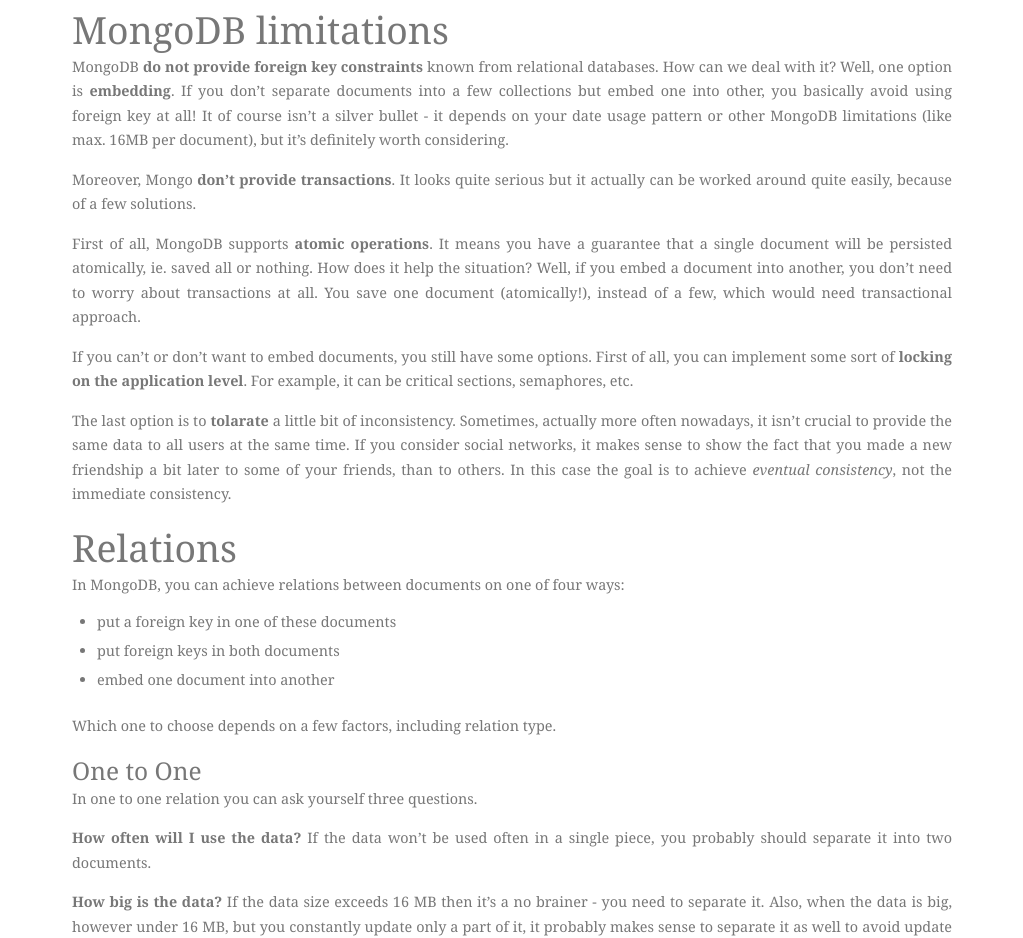
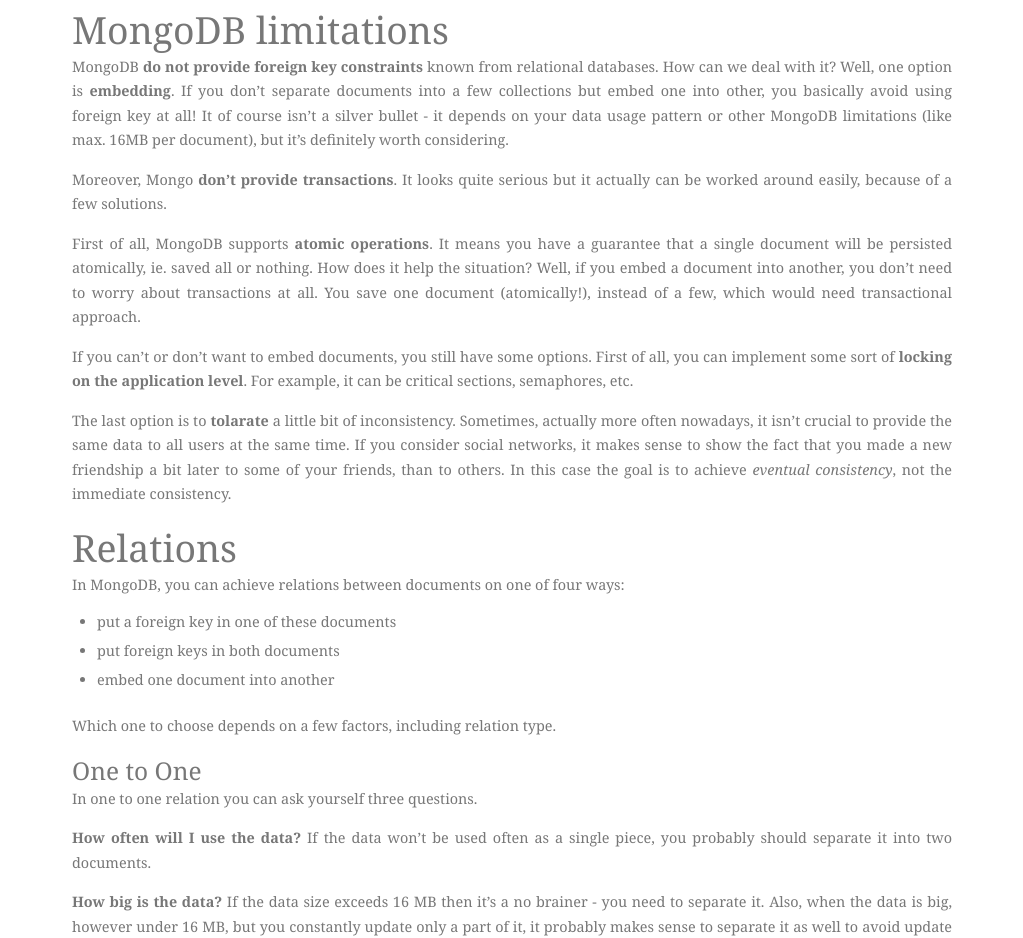
Before and after one commit to MarcinSwierczynski/marcinos.github.com, a Jekyll site: the page built from _posts/2012-11-11-schema-design-in-mongodb.markdown, in a window 1280 px wide and 1400 px high. Shown: the part 345-1283 px from the top of the window, without its empty margins (128-1151 px from the left). Built offline with Jekyll 4.4.1, drawn with Linux system fonts in a browser that asks for light colours; Markdown is read by kramdown in place of the engine named in the settings; some of the changed text lies outside the part shown.

Commit message:
Schema design in MongoDB post - fixes

```diff
--- a/_posts/2012-11-11-schema-design-in-mongodb.markdown
+++ b/_posts/2012-11-11-schema-design-in-mongodb.markdown
@@ -16,9 +16,9 @@
 
 ## MongoDB limitations
 
-MongoDB **do not provide foreign key constraints** known from relational databases. How can we deal with it? Well, one option is **embedding**. If you don't separate documents into a few collections but embed one into other, you basically avoid using foreign key at all! It of course isn't a silver bullet - it depends on your date usage pattern or other MongoDB limitations (like max. 16MB per document), but it's definitely worth considering.
+MongoDB **do not provide foreign key constraints** known from relational databases. How can we deal with it? Well, one option is **embedding**. If you don't separate documents into a few collections but embed one into other, you basically avoid using foreign key at all! It of course isn't a silver bullet - it depends on your data usage pattern or other MongoDB limitations (like max. 16MB per document), but it's definitely worth considering.
 
-Moreover, Mongo **don't provide transactions**. It looks quite serious but it actually can be worked around quite easily, because of a few solutions.
+Moreover, Mongo **don't provide transactions**. It looks quite serious but it actually can be worked around easily, because of a few solutions.
 
 First of all, MongoDB supports **atomic operations**. It means you have a guarantee that a single document will be persisted atomically, ie. saved all or nothing. How does it help the situation? Well, if you embed a document into another, you don't need to worry about transactions at all. You save one document (atomically!), instead of a few, which would need transactional approach.
 
@@ -29,6 +29,7 @@
 ## Relations
 
 In MongoDB, you can achieve relations between documents on one of four ways:
+
 * put a foreign key in one of these documents
 * put foreign keys in both documents
 * embed one document into another
@@ -39,7 +40,7 @@
 
 In one to one relation you can ask yourself three questions.
 
-**How often will I use the data?** If the data won't be used often in a single piece, you probably should separate it into two documents.
+**How often will I use the data?** If the data won't be used often as a single piece, you probably should separate it into two documents.
 
 **How big is the data?** If the data size exceeds 16 MB then it's a no brainer - you need to separate it. Also, when the data is big, however under 16 MB, but you constantly update only a part of it, it probably makes sense to separate it as well to avoid update overhead. Of course, it's also important here to think about how the data will grow up in the future.
 
```
Also changed, not shown: other parts of _posts/2012-11-11-schema-design-in-mongodb.markdown (+1 -1 lines).
